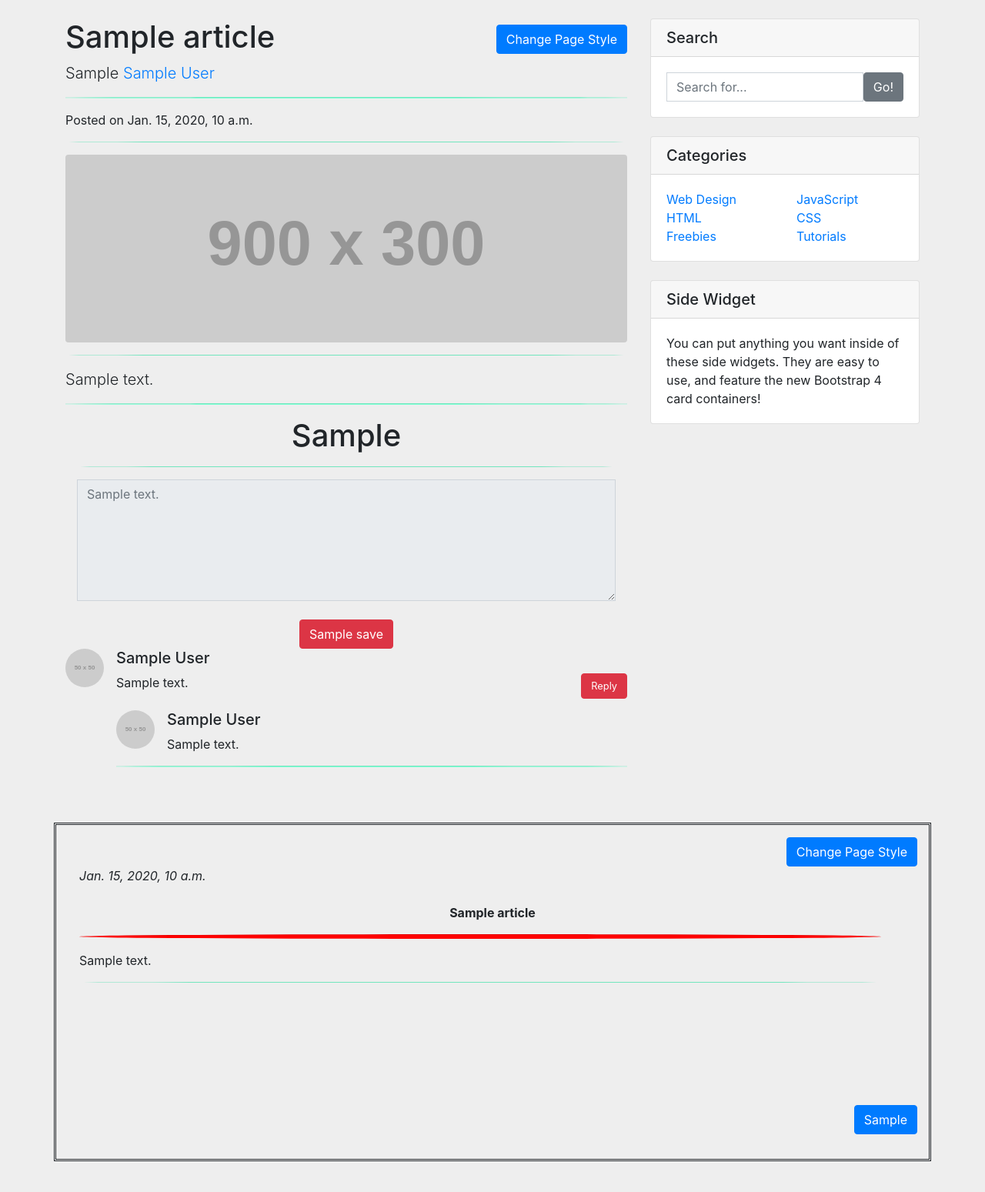
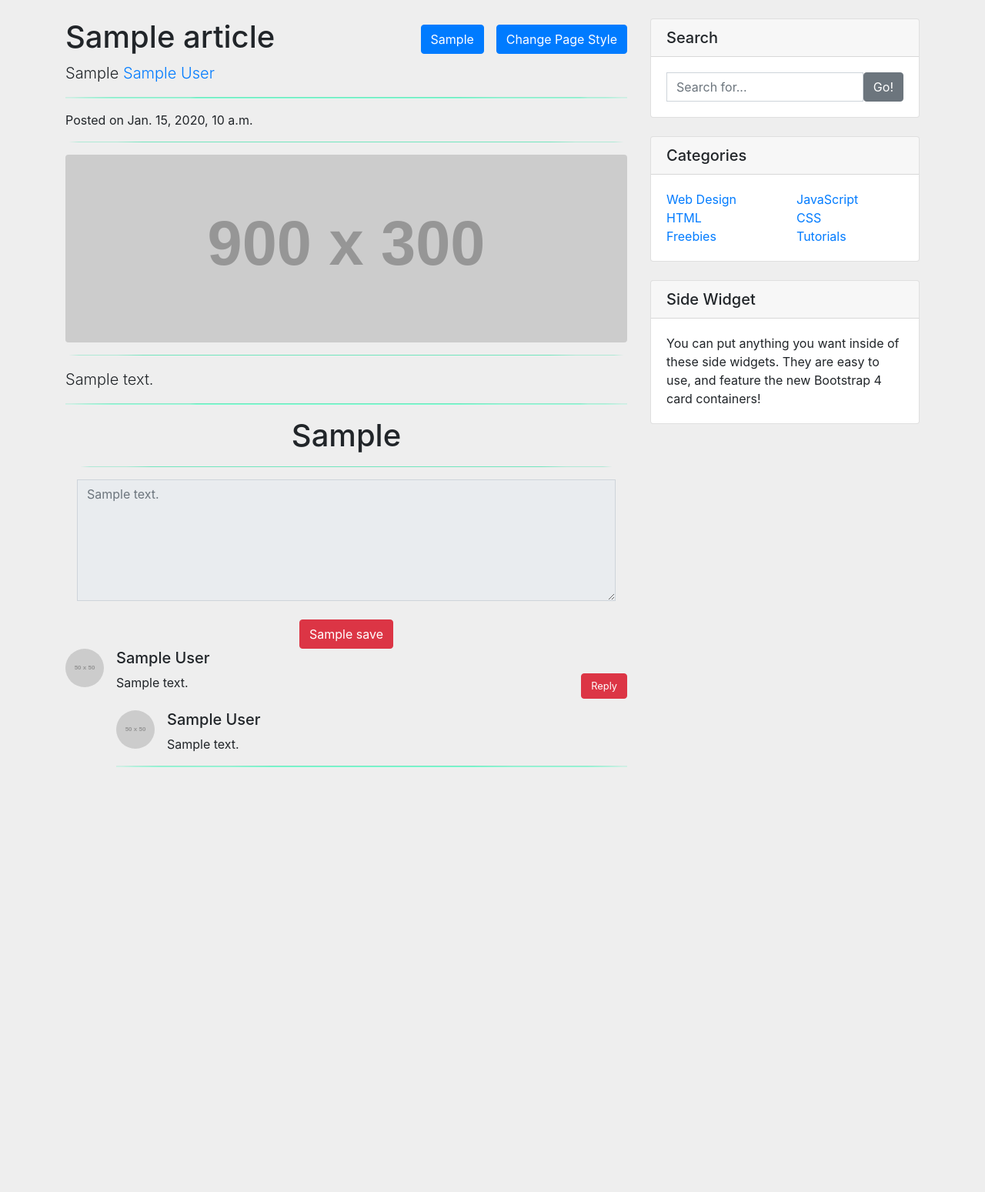
Before and after one commit to 4teko7/SocialMediaApp, a Django app: template templates/articledetail.html in a window 1280 px wide. Shown: the part 86-1635 px from the top of the page at 77% size. After the commit the page ends 1083 px from the top, so only its background shows below. Run offline with Django 3.2, Linux system fonts and the light colour scheme; the template is opened without the code that fills it: most values are stand-ins (such as "Sample title", 1, 10 or a date in 2020); grey boxes labelled with a size stand in for pictures from a placeholder-image service; some libraries are stand-ins or nearby versions.

Commit message:
backButtonAddedToArticleDetail

```diff
--- a/templates/articledetail.html
+++ b/templates/articledetail.html
@@ -29,12 +29,19 @@ hr{
         <div class="col-lg-8 col-md-8 col-xs-12">
           <button id = "changePageStyle" class = "btn btn-primary pull-right" style = "margin-top:2rem;" onclick = "changePageStyle()">Change Page Style</button>
           <!-- Title -->
+          <div style="text-align: center; margin-top: 2rem; margin-bottom:2rem; margin-right:1rem;" class = "pull-right">
+            <button type = "button" onclick="history.back()" class="btn btn-primary">{{lang.goBack}}</button>
+
+        </div>
           <h1 class="mt-4">{{article.title}}</h1>
 
           <!-- Author -->
+
           <p class="lead">
             {{lang.by}}
+
             <a href="#">{{article.author}}</a>
+
           </p>
 
           <hr>
@@ -205,11 +212,11 @@ hr{
       <!-- /.row -->
     </div>
 
+    <br><br>
 
 
 
-
-<div id = "style2" style = " display:hidden">
+<div id = "style2" style = " display:none">
 <div class="container" style = "border-style:double; align-content: center; margin-top:2rem;">
   <button id = "changePageStyle" class = "btn btn-primary pull-right" style = "margin-top:1rem;" onclick = "changePageStyle()">Change Page Style</button>
 
@@ -302,7 +309,7 @@ hr{
                       </div>
                       {% endfor %}
                     </div>
-<br>
+<br><br>
 
 </div>
 
```
Also changed, not shown: db.sqlite3, 1 other file.
